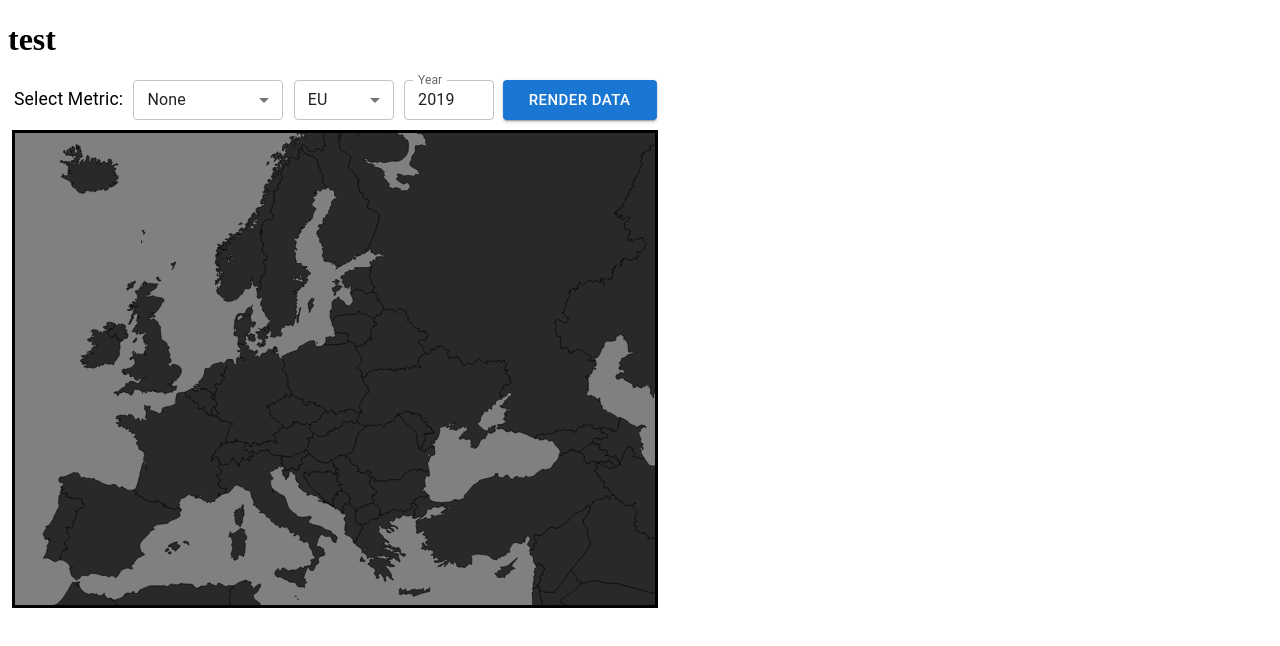
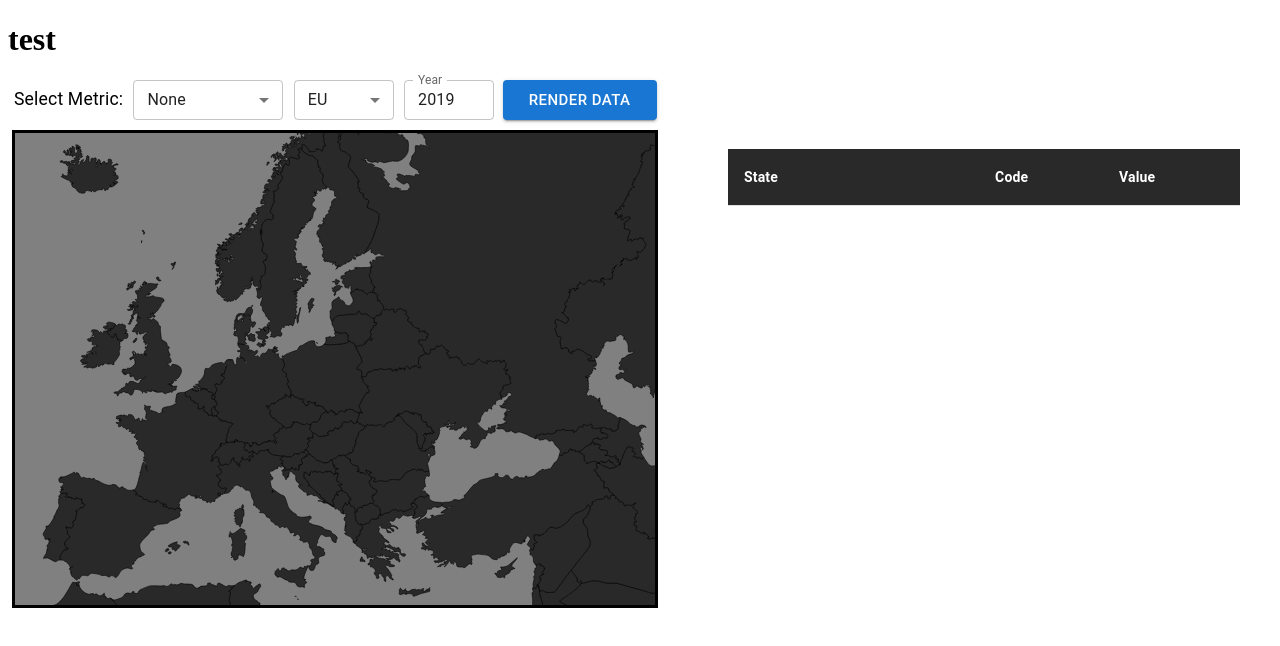
Before and after one commit to gchib00/bluestat, a React (Create React App) app: page / in a window 1280 px wide. Shown: the top 646 px of the page. Built offline with nearby package versions, Linux system fonts and the light colour scheme.

Commit message:
added table for listing data as a list (mirroring info from the map)

```diff
--- a/src/InteractiveMapEurope.tsx
+++ b/src/InteractiveMapEurope.tsx
@@ -3,11 +3,15 @@ import EuropeSVG from './EuropeSVG'
 import styled from 'styled-components'
 import { CountryData } from './types'
 import { DataTypeDropdown } from './DataTypeDropdown'
+import { StatesList } from './StatesList'
 
 //stlying:
-const MapContainer = styled.main`
+const MainContainer = styled.main`
+  display: flex;
+  flex-direction: row;
+`
+const MapContainer = styled.div`
   width: 50vw;
-  min-width: 280px;
   min-height: 250px;
   margin: 0px 0px 0px 4px;
   border: 3px solid black;
@@ -80,7 +84,7 @@ export const InteractiveMapEurope = () => {
   }
 
   useEffect(() => {
-    if (dataToProcess.dataType === "None") {return setCountryData([])}
+    if (dataToProcess.dataType === "None") {return setCountryData([])} //reset map if "None" is selected
     fetchData(dataToProcess.selectedYear)
   }, [dataToProcess])
 
@@ -93,9 +97,12 @@ export const InteractiveMapEurope = () => {
   return (
     <>
     <DataTypeDropdown loader={loader} dataToProcess={dataToProcess} setDataToProcess={setDataToProcess} />
+    <MainContainer>
     <MapContainer>
       <EuropeSVG loader={loader} countriesData={countriesData} />
     </MapContainer>
+    <StatesList countriesData={countriesData} dataType={dataToProcess.dataType} year={dataToProcess.selectedYear} />
+    </MainContainer>
     </>
   )
 }
--- /dev/null
+++ b/src/StatesList.tsx
@@ -0,0 +1,86 @@
+import React from 'react'
+import { Table, TableBody, TableCell, TableContainer, TableHead, TableRow } from '@mui/material'
+import { CountryData } from './types'
+
+interface Props {
+  countriesData: CountryData[];
+  dataType: string;
+  year: string;
+}
+interface Column {
+  id: string;
+  label: string;
+  minWidth?: number;
+  align?: 'right';
+  format?: (value: number) => string;
+}
+interface Row {
+  name: string;
+  code: string;
+  value: string|number;
+}
+
+export const StatesList = ({countriesData, dataType, year}: Props) => {
+  const columns: Column[] = [
+    { id: 'name', label: 'State', minWidth: 100 },
+    { id: 'code', label: 'Code', minWidth: 30 },
+    { id: 'value', label: 'Value', minWidth: 40 }
+  ]
+  const rows: Row[] = countriesData.map(data => {
+    return {
+      name: data.country.value,
+      code: data.country.id,
+      value: data.value.toFixed().toString().replace(/\B(?=(\d{3})+(?!\d))/g, ",")
+    }
+  }).reverse()
+  const getDataDescription = () => {
+    switch(dataType){
+      case("Population"): {return `Population per state (${year})`}
+      case("Population Density"): {return `Population density (inhabitants per sq.km) per state (${year})`}
+      case("GDP"): {return `GDP per state, in USD (${year})`}
+      case("GDP Per Capita"): {return `GDP per capita per state, in USD (${year})`}
+      case("GDP Growth"): {return `Percentage of annual GDP growth per state (${year})`}
+      default: return null
+    }
+  }
+  return (
+    <div style={{marginLeft: "70px", width: "40vw"}}>
+      <h3>{getDataDescription()}</h3>
+      <TableContainer sx={{height: "40vh"}}>
+        <Table stickyHeader aria-label="sticky table">
+          <TableHead>
+            <TableRow>
+              {columns.map((column) => (
+                <TableCell
+                  sx={{backgroundColor: "#292929", color: "white", fontWeight: "bold"}}
+                  key={column.id}
+                  align={column.align}
+                  style={{ minWidth: column.minWidth }}
+                >
+                  {column.label}
+                </TableCell>
+              ))}
+            </TableRow>
+          </TableHead>
+          <TableBody>
+            {rows
+              .map((row) => {
+                return (
+                  <TableRow hover role="checkbox" tabIndex={-1} key={row.code}>
+                    {columns.map((column) => {
+                      const value = column.id as "name"|"code"|"value"
+                      return (
+                        <TableCell key={column.id} align={column.align}>
+                          {row[value]}
+                        </TableCell>
+                      )
+                    })}
+                  </TableRow>
+                )
+              })}
+          </TableBody>
+        </Table>
+      </TableContainer>
+    </div>
+  )
+}
```
